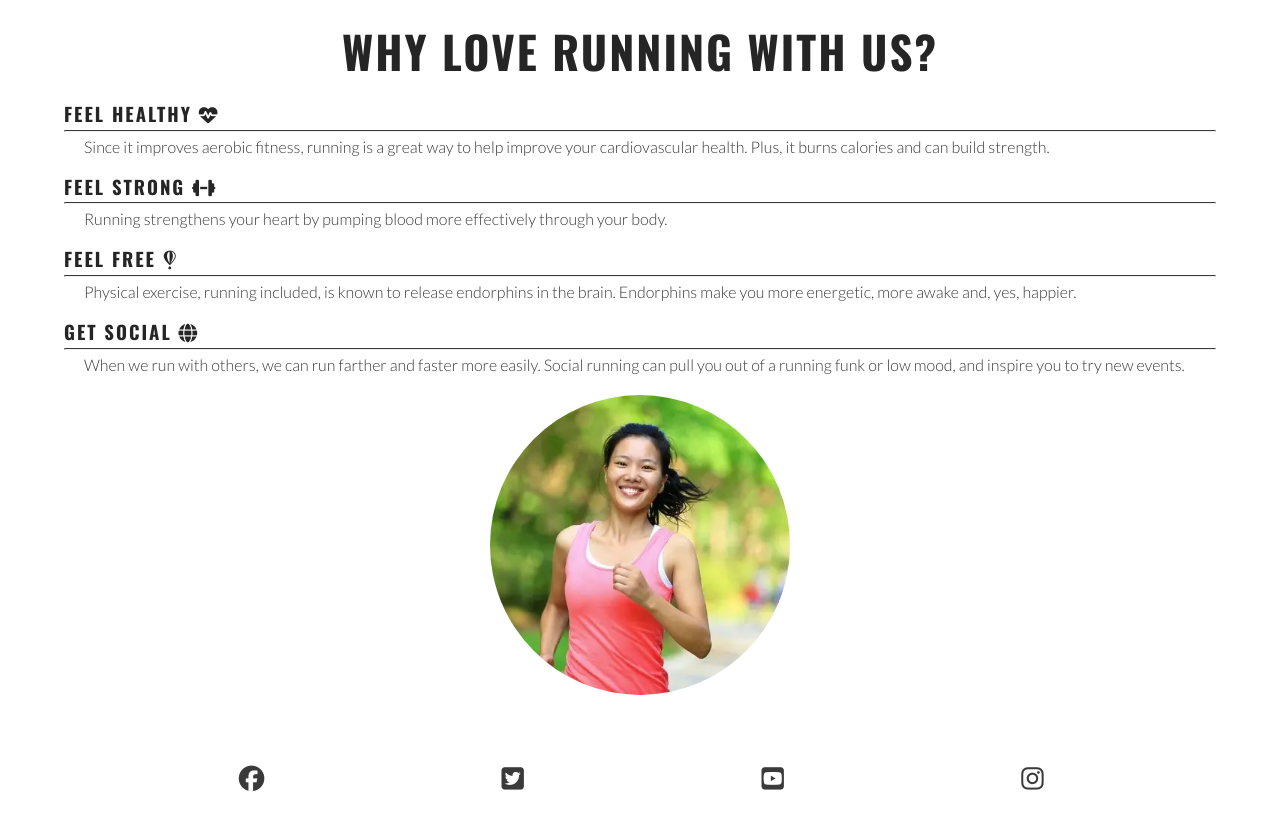
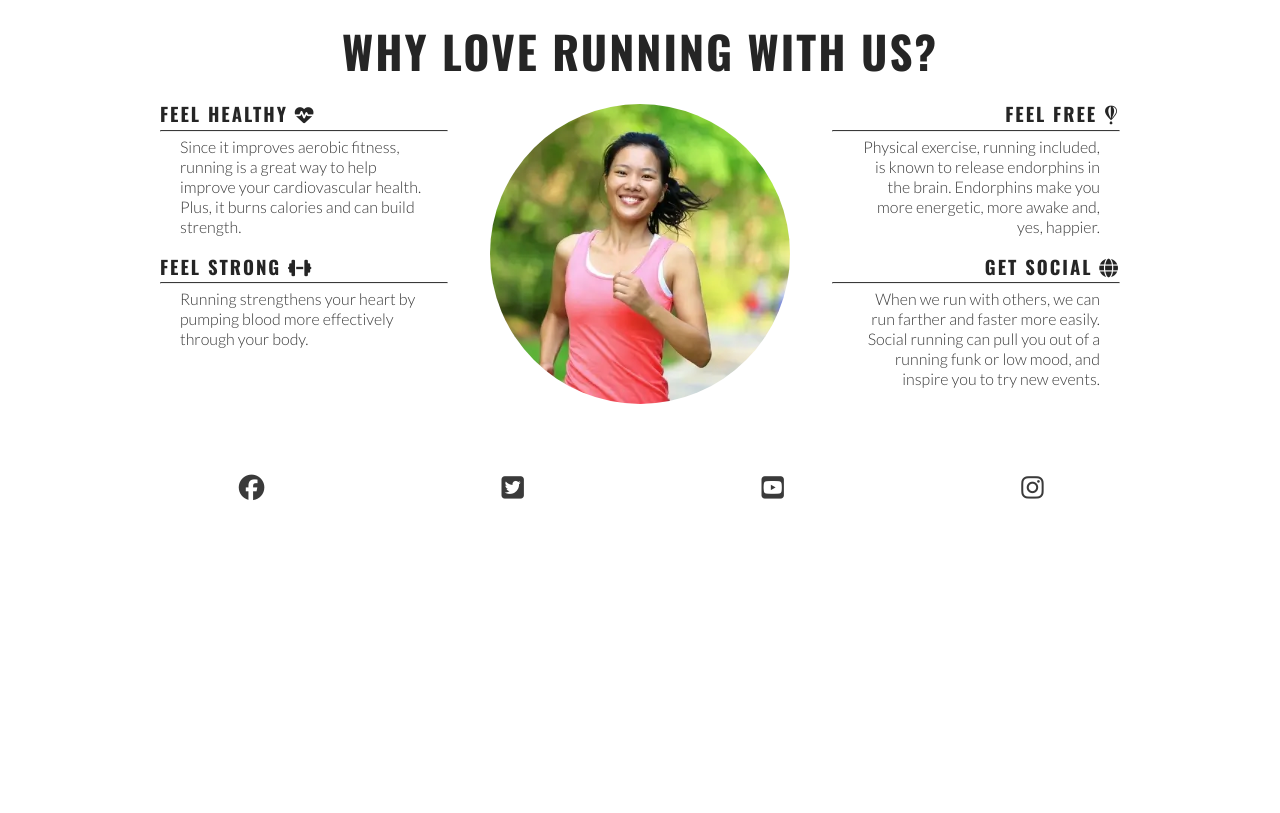
Before and after one commit to FridaWikell/love-running, a plain HTML site: page index.html in a window 1280 px wide. Shown: the part 681-1494 px from the top of the page. After the commit the page ends 1203 px from the top, so only its background shows below. Drawn offline with nearby package versions, Linux system fonts and the light colour scheme.

Commit message:
Style the reasons section for large desktops

```diff
--- a/assets/css/style.css
+++ b/assets/css/style.css
@@ -212,6 +212,22 @@ main {
         right: 50px;
     }
 
+    /* Reasons section */
+    #benefits-physical, #benefits-mental {
+        display: flex;
+        flex-direction: column;
+        width: 100%;
+    }
+
+    #benefits-physical > div, #benefits-mental > div {
+        width: 75%;
+    }
+
+    #benefits-mental > div {
+        text-align: end;
+        align-self: flex-end;
+    }
+
 }
 
 /* Large devices (laptops and desktops, 992px and up) */
@@ -220,3 +236,31 @@ main {
         border-bottom: 1px solid #3a3a3a;
     }
 }
+
+/* Extra large devices (1200px and up) */
+@media screen and (min-width: 1200px) {
+    #benefits {
+        display: flex;
+        flex-direction: row;
+    }
+
+    #benefits > div {
+        flex: 1;
+    }
+
+    #benefits-image {
+        order: 0;
+    }
+
+    #benefits-mental {
+        order: 1;
+    }
+
+    #benefits-mental > div {
+        align-self: flex-start;
+    }
+
+    #benefits-physical > div {
+        align-self: flex-end;
+    }
+}
```
